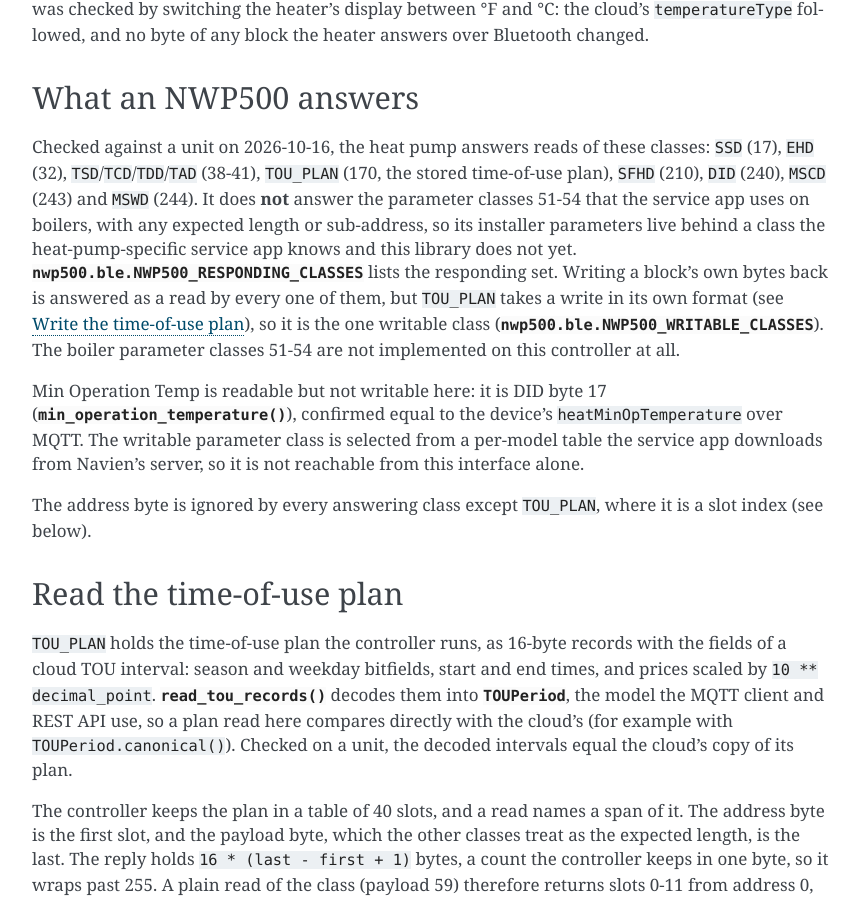
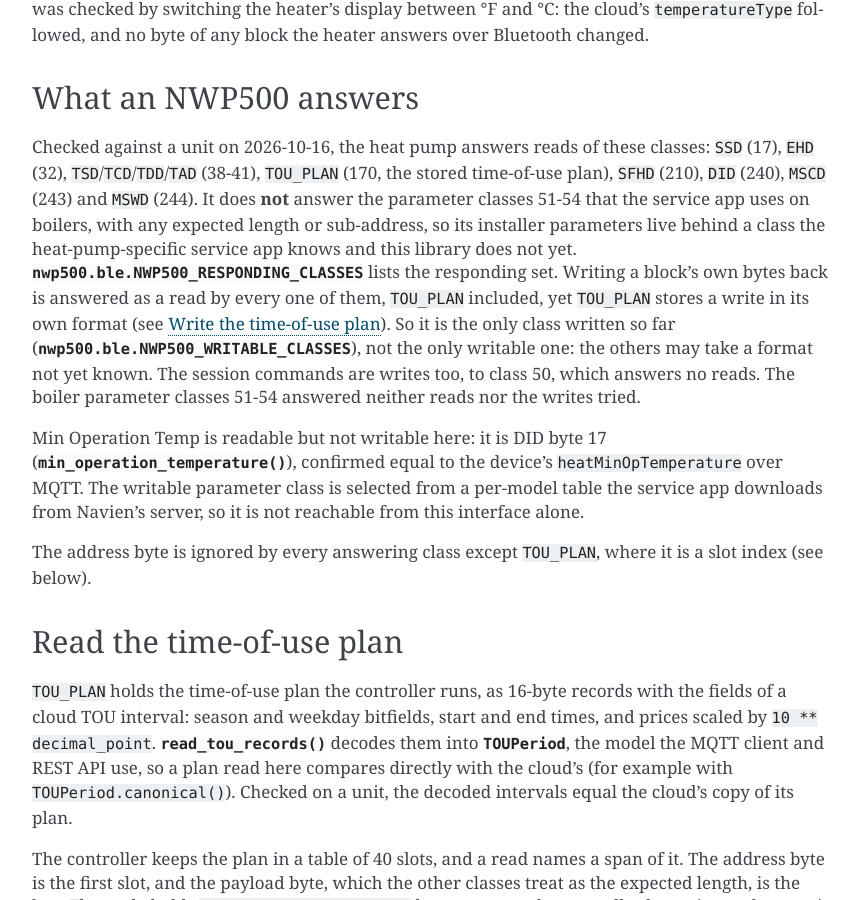
Before and after one commit to eman/nwp500-python, a Sphinx documentation site: the page built from docs/how-to/bluetooth.rst, in a window 1280 px wide and 900 px high, scrolled down 2004 px. Shown: the whole window, without its empty margins (338-1198 px from the left). Built offline with Sphinx 7.4.7, drawn with Linux system fonts in a browser that asks for light colours.

Commit message:
docs(ble): TOU_PLAN is the only class written so far, not the only writable one

```diff
--- a/CHANGELOG.rst
+++ b/CHANGELOG.rst
@@ -34,8 +34,8 @@
   header, then the records in the read layout) and reads it back. It
   refuses to write over a longer stored plan, whose extra intervals no
   Bluetooth write can clear, and raises ``TouWriteError`` when the
-  heater refuses or stores something else. ``TOU_PLAN`` is the one
-  writable class (``NWP500_WRITABLE_CLASSES``). A read that gets no reply
+  heater refuses or stores something else. ``TOU_PLAN`` is the only
+  class written so far (``NWP500_WRITABLE_CLASSES``). A read that gets no reply
   is sent once more, since the first request on a new connection
   sometimes goes unanswered. ``DeviceInfoBlock`` (``DID``), ``ControllerSerials``
   (``MSCD``) and ``SoftwareInfoBlock`` (``MSWD``) use the cloud models'
--- a/docs/how-to/bluetooth.rst
+++ b/docs/how-to/bluetooth.rst
@@ -122,10 +122,12 @@
 a class the heat-pump-specific service app knows and this library does
 not yet. :data:`nwp500.ble.NWP500_RESPONDING_CLASSES` lists the
 responding set. Writing a block's own bytes back is answered as a read by
-every one of them, but ``TOU_PLAN`` takes a write in its own format (see
-`Write the time-of-use plan`_), so it is the one writable class
-(:data:`nwp500.ble.NWP500_WRITABLE_CLASSES`). The boiler parameter classes
-51-54 are not implemented on this controller at all.
+every one of them, ``TOU_PLAN`` included, yet ``TOU_PLAN`` stores a write in
+its own format (see `Write the time-of-use plan`_). So it is the only class
+written so far (:data:`nwp500.ble.NWP500_WRITABLE_CLASSES`), not the only
+writable one: the others may take a format not yet known. The session
+commands are writes too, to class 50, which answers no reads. The boiler
+parameter classes 51-54 answered neither reads nor the writes tried.
 
 Min Operation Temp is readable but not writable here: it is DID byte 17
 (:meth:`~nwp500.ble.DeviceInfoBlock.min_operation_temperature`), confirmed equal
```
Also changed, not shown: 2 other files.
